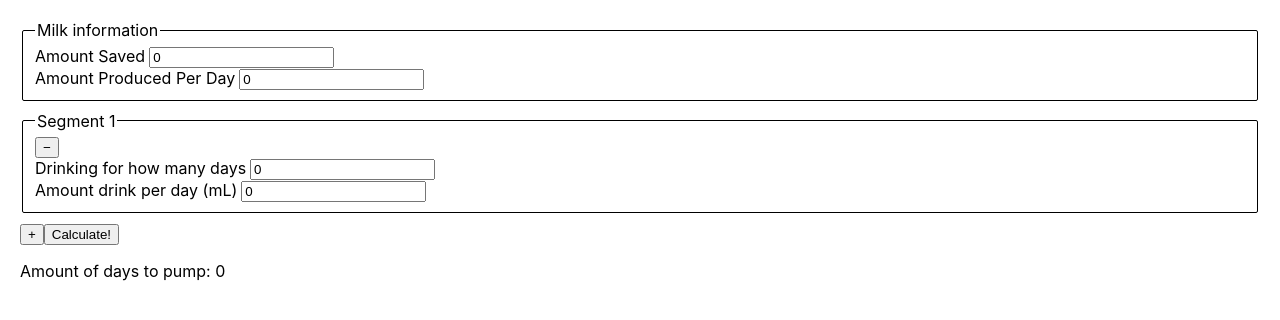
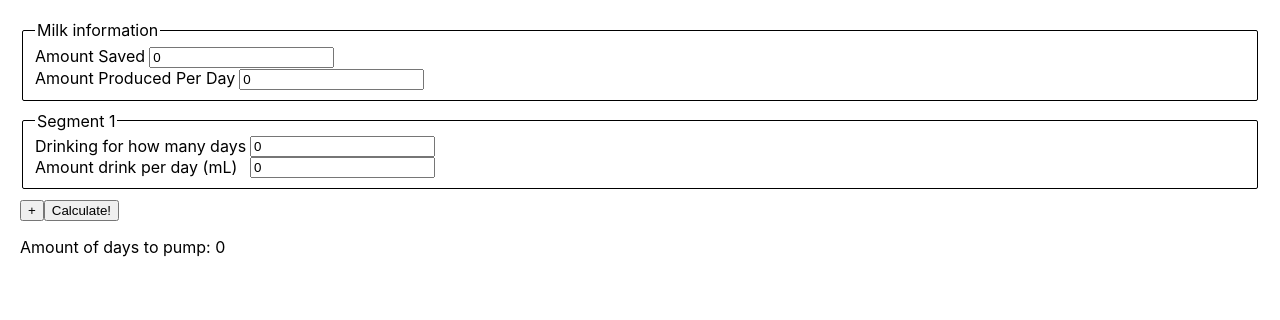
Before and after one commit to aturkewi/milk-calculator, a React (Create React App) app: page / in a window 1280 px wide. Shown: the top 320 px of the page. Built offline with nearby package versions, Linux system fonts and the light colour scheme.

Commit message:
simple css

```diff
--- /dev/null
+++ b/src/components/segment.css
@@ -0,0 +1,9 @@
+.segment {
+  display: flex;
+  justify-content: space-between
+}
+
+.input-container {
+  display: flex;
+  justify-content: space-between;
+}
--- a/src/components/segment.jsx
+++ b/src/components/segment.jsx
@@ -1,3 +1,5 @@
+import './segment.css'
+
 const Segment = ({index, segment, setSegment, removeSegment}) => {
   const {numberOfDaysDrinking, amountDrinkPerDay} = segment
 
@@ -8,9 +10,10 @@ const Segment = ({index, segment, setSegment, removeSegment}) => {
 
   return (
     <fieldset className='form-group'>
-      <button onClick={removeSegment}>−</button>
       <legend>Segment {index + 1}</legend>
+      <div className='segment'>
         <div>
+          <div className='input-container'>
             <label className='input-label' htmlFor='number-of-days-drinking'>Drinking for how many days</label>
             <input
               type='number'
@@ -19,7 +22,7 @@ const Segment = ({index, segment, setSegment, removeSegment}) => {
               onChange={(e) => handleChange(e, 'numberOfDaysDrinking')}
             />
           </div>
-      <div>
+          <div className='input-container'>
             <label className='input-label' htmlFor='amount-drink-per-day'>Amount drink per day (mL)</label>
             <input
               type='number'
@@ -28,6 +31,11 @@ const Segment = ({index, segment, setSegment, removeSegment}) => {
               onChange={(e) => handleChange(e, 'amountDrinkPerDay')}
             />
           </div>
+        </div>
+        {index > 0 &&
+          <button onClick={removeSegment}>−</button>
+        }
+      </div>
     </fieldset>
   )
 }
```
Lines whose indentation alone changed are shown as unchanged.
